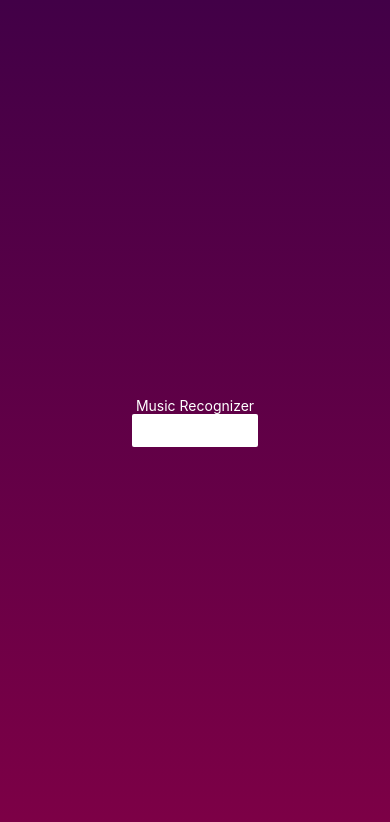
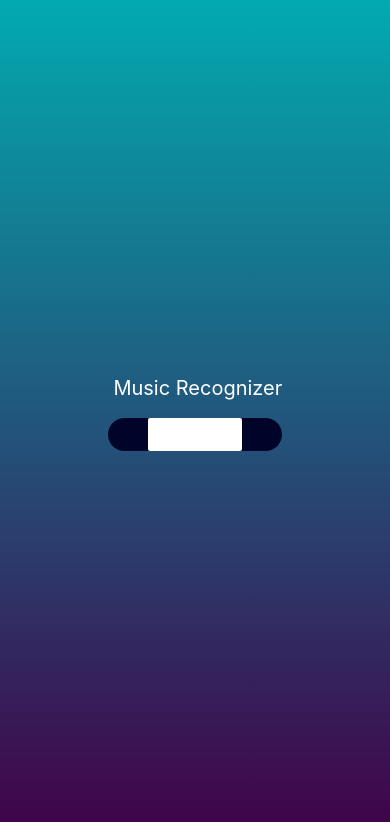
Before and after one commit to RodrigoLago/music-recognizer, a React Native app: screen / in a window 390 px wide. Shown: the top 822 px of the page. Built offline with nearby package versions, Linux system fonts and the light colour scheme.

Commit message:
Update visual

```diff
--- a/Acr.js
+++ b/Acr.js
@@ -1,5 +1,5 @@
 import React, { useState, useEffect, useRef } from 'react'
-import { StyleSheet, Button, View, Text } from 'react-native';
+import { Button, StyleSheet, View, Text } from 'react-native';
 import { Audio } from 'expo-av';
 import { FileSystem, Permissions } from 'react-native-unimodules';
 //import hmacSHA1 from 'crypto-js/hmac-sha1';
@@ -18,10 +18,12 @@ export default class MusicRec_Test extends React.Component {
         this.state = {
             response: '',
             myText: 'Music Recognizer',
+            loading: 'false'
         };
         this._updateText = this._updateText.bind(this);
     }
     _updateText = (data) => {
+        console.log(data)
         if (data.status.code != 0) {
             this.setState({ myText: 'No se encontró la canción' })
         }
@@ -30,16 +32,17 @@ export default class MusicRec_Test extends React.Component {
             let album = data.metadata.music[0].album.name // listo
             let artist = data.metadata.music[0].artists[0].name //listo
             let processTime = data.cost_time
+            processTime = roundNumber(processTime, 3);
             processTime.toString()
             console.log(title + album + artist)
-            let text = `Artista: ${artist}\nTitle: ${title}\nAlbum: ${album}\nTiempo en procesar: ${processTime}`
+            let text = `Artist: ${artist}\n Title: ${title}\n Album: ${album}\n Cost Time: ${processTime}s`
             //let artista = data.metadata.music[0].artist.name
             this.setState({ myText: text })
         }
 
     }
     async _findSong(callback) {
-        this.setState({ myText: 'Procesando...' })
+        this.setState({ myText: 'Processing...' })
         // Audio.setAudioModeAsync()
         const { status } = await Audio.requestPermissionsAsync();
         console.log('Current Status ' + status);
@@ -90,9 +93,11 @@ export default class MusicRec_Test extends React.Component {
     }
     render() {
         return (
-            <View>
-                <Text style={styles.txt}> {this.state.myText} </Text>
-                <Button style={styles.btn} background-color='#fff' title="Find Song" color="#ffff" onPress={() => this._findSong(this._updateText)} />
+            <View style={styles.view}>
+                <Text style={styles.txt}> {this.state.myText}</Text>
+                <View style={styles.btndv}>
+                    <Button style={styles.btn} title="Find Song" type="solid" color="#ffff" onPress={() => this._findSong(this._updateText)} />
+                </View>
             </View >
         );
     }
@@ -175,16 +180,40 @@ function isJsonString(str) {
     }
     return true;
 }
-
+function roundNumber(num, scale) {
+    if (!("" + num).includes("e")) {
+        return +(Math.round(num + "e+" + scale) + "e-" + scale);
+    } else {
+        var arr = ("" + num).split("e");
+        var sig = ""
+        if (+arr[1] + scale > 0) {
+            sig = "+";
+        }
+        return +(Math.round(+arr[0] + "e" + sig + (+arr[1] + scale)) + "e-" + scale);
+    }
+}
 const styles = StyleSheet.create({
     btn: {
-        flex: 1,
+
+        color: '#ffff',
         width: '100%',
-        fontSize: 20,
-        fontWeight: "bold",
-        backgroundColor: '#000000',
+    },
+    btndv: {
+
+        borderRadius: 70,
+        margin: '10%',
+        alignItems: 'center',
+        justifyContent: 'center',
+        width: '100%',
+        backgroundColor: '#000428',
+    },
+    view: {
+
+        alignItems: 'center',
+        justifyContent: 'center',
     },
     txt: {
+        fontSize: 20,
         color: '#fff'
     }
 });
--- a/App.js
+++ b/App.js
@@ -8,7 +8,7 @@ export default function App() {
     <View style={styles.container}>
       <LinearGradient
         // Button Linear Gradient
-        colors={['#420047', '#7e0046']}
+        colors={['#02aab0', '#420047']}
         style={styles.background}>
         <StatusBar style="auto" />
         <MusicRec_Test />
--- a/package.json
+++ b/package.json
@@ -10,6 +10,8 @@
   },
   "dependencies": {
     "@expo/webpack-config": "^0.17.0",
+    "@rneui/base": "^0.0.0-edge.2",
+    "@rneui/themed": "^0.0.0-edge.2",
     "crypto-js": "^4.1.1",
     "deprecated-react-native-prop-types": "^2.3.0",
     "expo": "~46.0.16",
```
Also changed, not shown: 2 other files (tests, documents, lock files or other folders).
